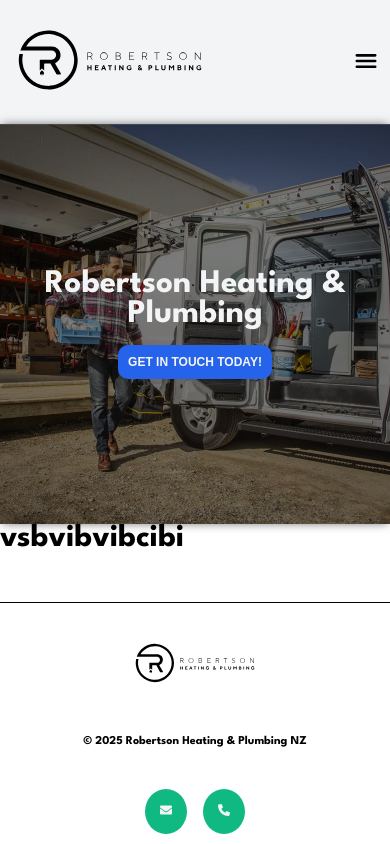
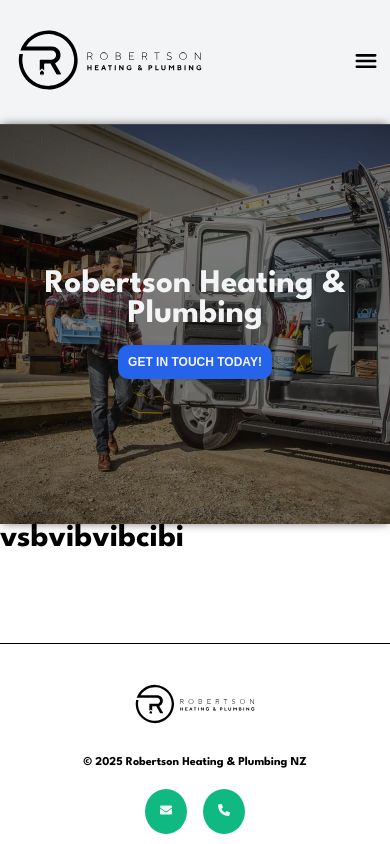
Before and after one commit to caitlinanderson099/roberston_plumbing_nz, a React (Vite) app: page /#/ in a window 390 px wide. Built offline with nearby package versions, Linux system fonts and the light colour scheme.

Commit message:
adjusted css x2

```diff
--- a/src/App.css
+++ b/src/App.css
@@ -221,7 +221,7 @@
   footer {
     font-size: 12px;
     flex-direction: column;
-    gap: 1.3rem;
+    /* gap: 1.3rem; */
   }
 
   footer .contact-icons {
```
